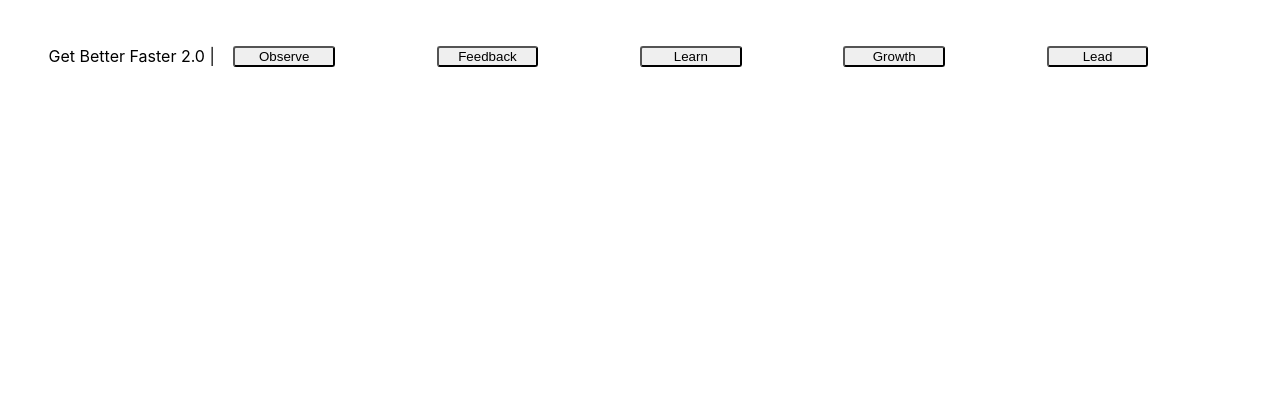
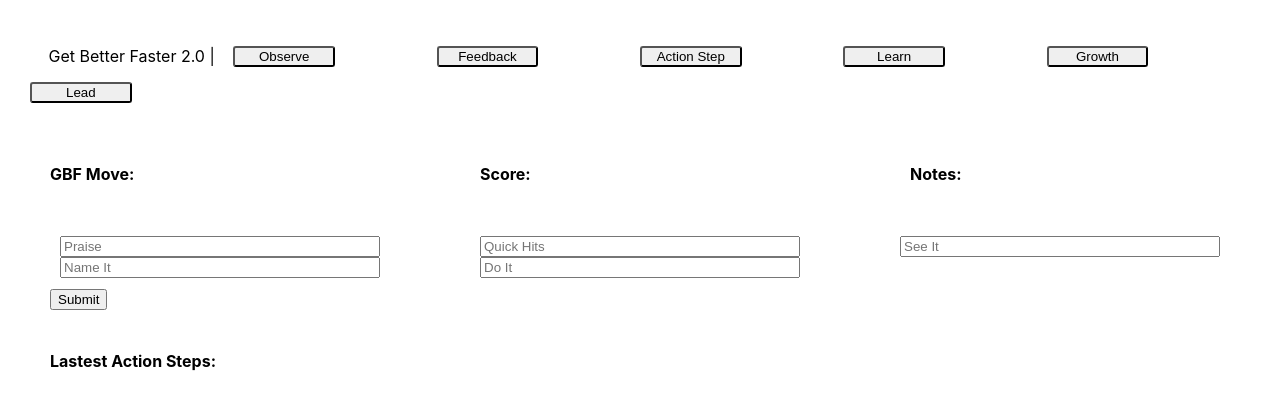
Before and after one commit to nicholasstano/gbf-frontend, a React (Create React App) app: page /feedbackform in a window 1280 px wide. Shown: the top 410 px of the page. Built offline with nearby package versions, Linux system fonts and the light colour scheme.

Commit message:
Set up Feedback Form and got them working. Need to fix Action Step, it won't add them.

```diff
--- a/src/App.js
+++ b/src/App.js
@@ -1,10 +1,10 @@
 import React from 'react';
 import Navbar from './Containers/Navbar/Navbar.jsx'
 import ObserveForm from './Containers/Observe/ObserveForm';
-import Feedback from './Containers/Feedback/Feedback';
-import Learn from './Containers/Learn/Learn';
+import FeedbackForm from './Containers/Feedback/FeedbackForm';
+import ActionStepForm from './Containers/ActionStep/ActionStepForm.jsx';
+import { withRouter, Switch, Route } from 'react-router-dom'
 import './App.scss';
-import { withRouter, Switch, Route } from 'react-router-dom'
 
 
 function App() {
@@ -13,21 +13,9 @@ function App() {
       <Navbar />
       <Switch>
         <Route path="/observeform" render={() => { return (<div><ObserveForm /></div>) }} />
-
+        <Route path="/feedbackform" render={() => { return (<div><FeedbackForm /></div>) }} />
+        <Route path="/actionstepform" render={() => { return (<div><ActionStepForm /></div>) }} />
       </Switch>
-
-      {/* <div className="TeacherHeader">
-        <h4>Teacher:
-          <select>
-            <option value="plum">Plum</option>
-            <option value="mustard">Mustard</option>
-            <option value="peacock">Peacock</option>
-          </select>
-        </h4>
-        <h4>Coach: Scarlet</h4>
-      </div> */}
-      {/* <Feedback />
-      <Learn /> */}
     </div>
   );
 }
--- /dev/null
+++ b/src/Containers/ActionStep/ActionStepForm.jsx
@@ -0,0 +1,86 @@
+import React, { Component } from 'react'
+import { databaseUrl } from '../../config'
+
+export class ActionStepForm extends Component {
+
+    state = {
+        teacherId: "",
+        coachId: "",
+        moveId: "",
+        shortName: "",
+        longText: ""
+    }
+
+    handleSubmit = () => {
+
+        var today = new Date();
+        var todaysDate = today.getFullYear() + '-' + (today.getMonth() + 1) + '-' + today.getDate();
+
+        fetch(`${databaseUrl}/action_steps`, {
+            method: 'POST',
+            headers: {
+                'Content-Type': 'application/json',
+                'Accept': 'application/json'
+            },
+            body: JSON.stringify({
+                teacherId: 13,
+                coachId: 14,
+                date: todaysDate,
+                short_name: this.state.shortName,
+                long_text: this.state.longText,
+                is_assigned: false,
+                is_completed: false
+            })
+        })
+    }
+
+    handleTextChange = (event) => {
+        this.setState({ [event.target.name]: event.target.value })
+    }
+
+    handleScore = (num) => {
+        this.setState({ ...this.state, score: num })
+    }
+
+    handleMoveChange(event) {
+        this.setState({ value: event.target.value });
+    }
+
+    handleSubmitNewReview = event => {
+        event.preventDefault()
+        this.handleSubmit(this.state)
+        this.setState({
+            teacherId: "",
+            coachId: "",
+            moveId: "",
+            shortName: "",
+            longText: ""
+        })
+    }
+    render() {
+        return (
+            <div className="observe">
+                <div className="observeHeader">
+                    <h4>GBF Move:</h4>
+                    <h4>Score:</h4>
+                    <h4>Notes:</h4>
+                </div>
+                <div className="observeBody">
+                    <form onSubmit={this.handleSubmit}>
+                        <div>
+                            <input type="text" name="shortName" value={this.state.shortName} placeholder="Short Description" onChange={this.handleTextChange}></input>
+                            <input type="text" name="longText" value={this.state.longText} placeholder="Long Text Description" onChange={this.handleTextChange}></input>
+                        </div>
+                        <button>Submit</button>
+                    </form>
+                </div>
+                <div className="observeLatestActionSteps">
+                    <h4>Lastest Action Steps:</h4>
+                </div>
+            </div>
+        )
+    }
+
+}
+
+export default ActionStepForm
--- a/src/Containers/Feedback/Feedback.jsx
+++ /dev/null
@@ -1,33 +0,0 @@
-import React from 'react'
-import './feedback.scss'
-
-const Feedback = () => {
-    return (
-        <div className="feedbackForm">
-            <div className="feedbackForm">
-                <form>
-                    <div className="formTop">
-                        <p>
-                            <label>Praise:</label>
-                            <input />
-                        </p>
-                        <p>
-                            <label>Quick Hits:</label>
-                            <input />
-                        </p>
-                    </div>
-                    <h4>Action Step:</h4>
-                    <input />
-                    <h4>See It:</h4>
-                    <input />
-                    <h4>Name It:</h4>
-                    <input />
-                    <h4>Do It:</h4>
-                    <input />
-                </form>
-            </div>
-        </div>
-    )
-}
-
-export default Feedback
--- /dev/null
+++ b/src/Containers/Feedback/FeedbackForm.jsx
@@ -0,0 +1,98 @@
+import React, { Component } from 'react'
+import { databaseUrl } from '../../config'
+import './feedback.scss'
+
+export class FeedbackForm extends Component {
+
+    state = {
+        teacherId: "",
+        coachId: "",
+        praise: "",
+        quickHits: "",
+        actionStepId: "",
+        seeIt: "",
+        nameIt: "",
+        doIt: "",
+    }
+
+    handleSubmit = () => {
+
+        var today = new Date();
+        var todaysDate = today.getFullYear() + '-' + (today.getMonth() + 1) + '-' + today.getDate();
+
+        fetch(`${databaseUrl}/feedbacks`, {
+            method: 'POST',
+            headers: {
+                'Content-Type': 'application/json',
+                'Accept': 'application/json'
+            },
+            body: JSON.stringify({
+                teacherId: 13,
+                coachId: 14,
+                action_step_id: 1,
+                observation_id: 1,
+                date: todaysDate,
+                praise: this.state.praise,
+                quick_hits: this.state.quickHits,
+                see_it: this.state.seeIt,
+                name_it: this.state.nameIt,
+                do_it: this.state.doIt,
+                is_released: false
+            })
+        })
+    }
+
+    handleTextChange = (event) => {
+        this.setState({ [event.target.name]: event.target.value })
+    }
+
+    handleScore = (num) => {
+        this.setState({ ...this.state, score: num })
+    }
+
+    handleMoveChange(event) {
+        this.setState({ value: event.target.value });
+    }
+
+    handleSubmitNewReview = event => {
+        event.preventDefault()
+        this.handleSubmit(this.state)
+        this.setState({
+            teacherId: "",
+            coachId: "",
+            praise: "",
+            quickHits: "",
+            actionStepId: "",
+            seeIt: "",
+            nameIt: "",
+            doIt: "",
+        })
+    }
+    render() {
+        return (
+            <div className="observe">
+                <div className="observeHeader">
+                    <h4>GBF Move:</h4>
+                    <h4>Score:</h4>
+                    <h4>Notes:</h4>
+                </div>
+                <div className="observeBody">
+                    <form onSubmit={this.handleSubmit}>
+                        <div>
+                            <input type="text" name="praise" value={this.state.praise} placeholder="Praise" onChange={this.handleTextChange}></input>
+                            <input type="text" name="quickHits" value={this.state.quickHits} placeholder="Quick Hits" onChange={this.handleTextChange}></input>
+                            <input type="text" name="seeIt" value={this.state.seeIt} placeholder="See It" onChange={this.handleTextChange}></input>
+                            <input type="text" name="nameIt" value={this.state.nameIt} placeholder="Name It" onChange={this.handleTextChange}></input>                            <input type="text" name="doIt" value={this.state.doIt} placeholder="Do It" onChange={this.handleTextChange}></input>
+                        </div>
+                        <button>Submit</button>
+                    </form>
+                </div>
+                <div className="observeLatestActionSteps">
+                    <h4>Lastest Action Steps:</h4>
+                </div>
+            </div>
+        )
+    }
+}
+
+export default FeedbackForm
--- a/src/Containers/Navbar/Navbar.jsx
+++ b/src/Containers/Navbar/Navbar.jsx
@@ -9,7 +9,12 @@ const Navbar = () => {
             <Link to="/observeform" onClick={() => window.scrollTo(0, 0)}>
                 <button>Observe</button>
             </Link>
-            <button>Feedback</button>
+            <Link to="/feedbackform" onClick={() => window.scrollTo(0, 0)}>
+                <button>Feedback</button>
+            </Link>
+            <Link to="/actionstepform" onClick={() => window.scrollTo(0, 0)}>
+                <button>Action Step</button>
+            </Link>
             <button>Learn</button>
             <button>Growth</button>
             <button>Lead</button>
--- a/src/Containers/Observe/ObserveForm.jsx
+++ b/src/Containers/Observe/ObserveForm.jsx
@@ -1,17 +1,12 @@
 import React, { Component } from 'react'
 import { databaseUrl } from '../../config'
 import './observe.scss'
-
-let defaultState = {
-
-}
 
 export class ObserveForm extends Component {
 
     state = {
         teacherId: "",
         coachId: "",
-        date: "",
         move: "",
         score: "",
         notes: "",
@@ -37,7 +32,6 @@ export class ObserveForm extends Component {
                 score: this.state.score,
                 notes: this.state.notes,
                 comments: this.state.comments,
-                is_released: false
             })
         })
     }
--- a/src/index.js
+++ b/src/index.js
@@ -1,8 +1,8 @@
 import React from 'react';
 import ReactDOM from 'react-dom';
-import './index.css';
 import App from './App';
 import { BrowserRouter } from 'react-router-dom';
+import './index.css';
 
 ReactDOM.render(
   <BrowserRouter>
```
Also changed, not shown: src/Containers/ActionStep/actionstep.scss (added).
